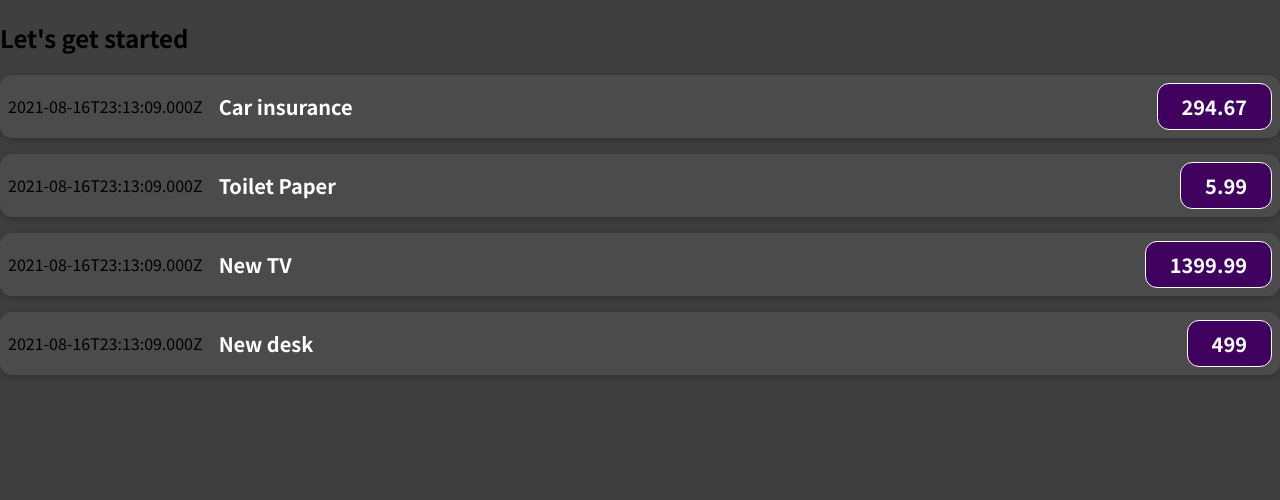
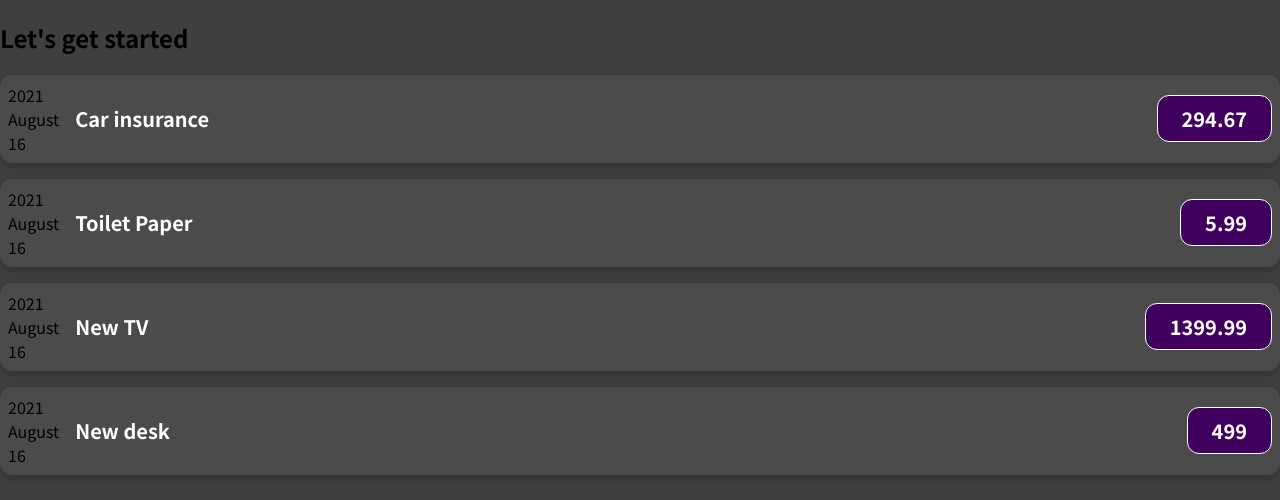
Before and after one commit to alexercolin/money-control, a React (Create React App) app: page / in a window 1280 px wide. Shown: the top 500 px of the page. Built offline with nearby package versions, Linux system fonts and the light colour scheme.

Commit message:
feat:add constants and formating date

```diff
--- a/src/components/ExpenseItem.js
+++ b/src/components/ExpenseItem.js
@@ -1,9 +1,17 @@
 import "./ExpenseItem.css";
 
 function ExpenseItem(props) {
+  const expenseYear = props.date.getFullYear();
+  const expenseMonth = props.date.toLocaleString("en-US", { month: "long" });
+  const expenseDay = props.date.toLocaleString("en-US", { day: "2-digit" });
+
   return (
     <div className="expense-item">
-      <div>{props.date.toISOString()}</div>
+      <div>
+        <div>{expenseYear}</div>
+        <div>{expenseMonth}</div>
+        <div>{expenseDay}</div>
+      </div>
       <div className="expense-item__description">
         <h2>{props.title}</h2>
       </div>
```
